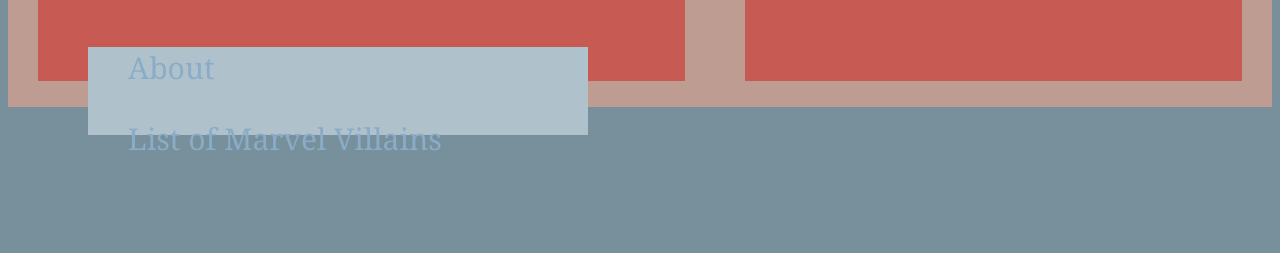
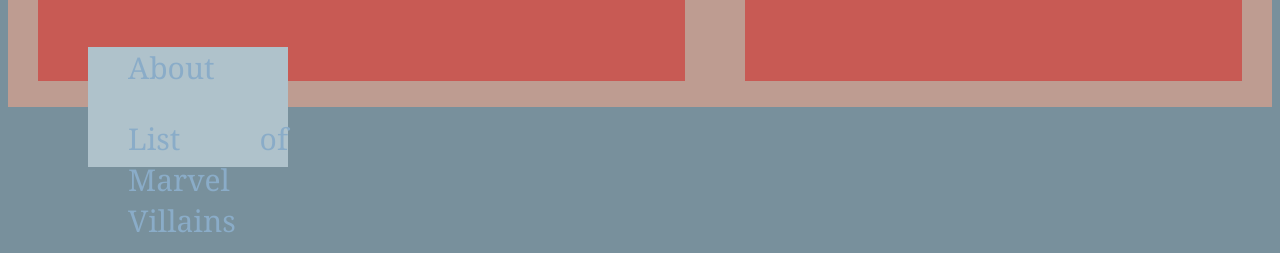
Before and after one commit to staten-island-tech/flex-box-assesment-katrinachung, a plain HTML site: page dist/index.html in a window 1280 px wide. Shown: the part 547-800 px from the top of the page. Drawn offline with Linux system fonts and the light colour scheme.

Commit message:
Update style.css

```diff
--- a/dist/css/style.css
+++ b/dist/css/style.css
@@ -82,9 +82,9 @@ h1 {
 .flex-baby {
   background-color: #afc2cb;
   margin: 50px;
-  height: 11vh;
+  height: 15vh;
   color: #8aacc8;
-  width: 500;
+  width: 200;
   font-size: 30;
 }
 /*# sourceMappingURL=style.css.map */
```
